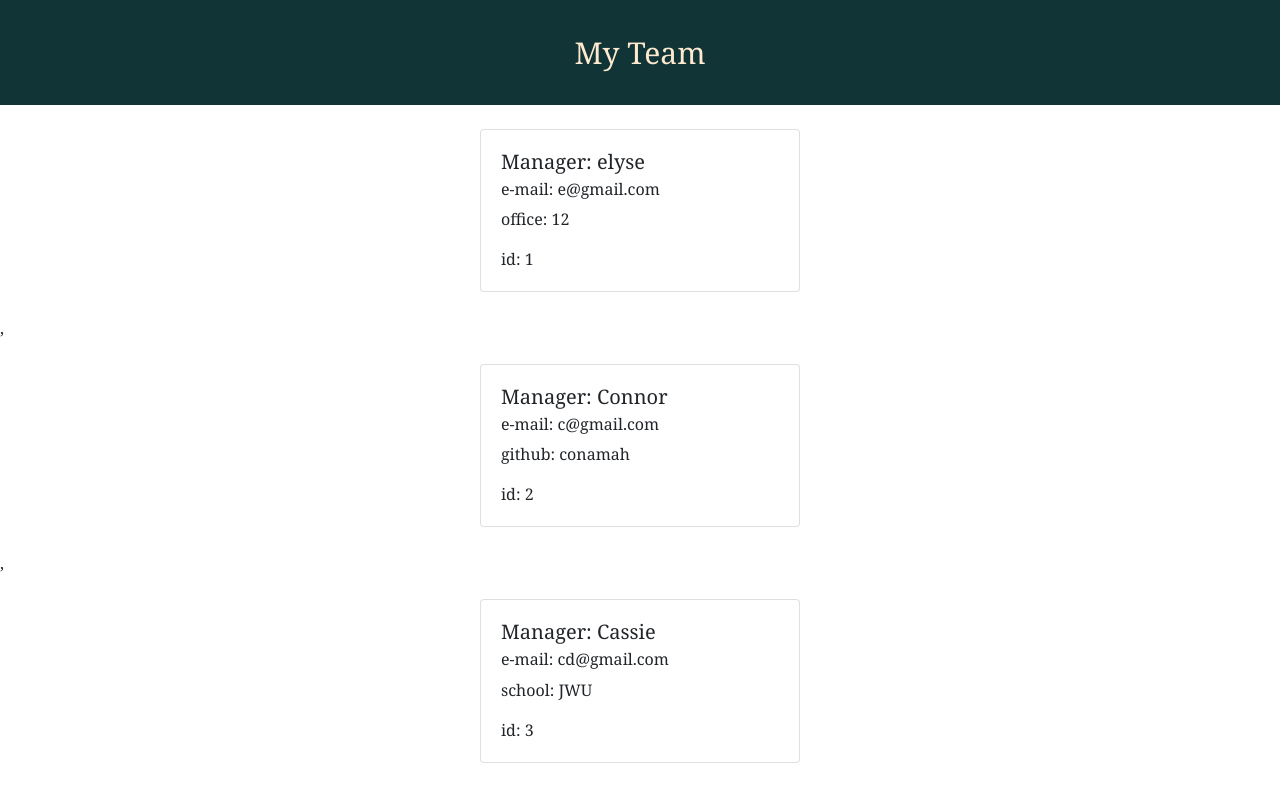
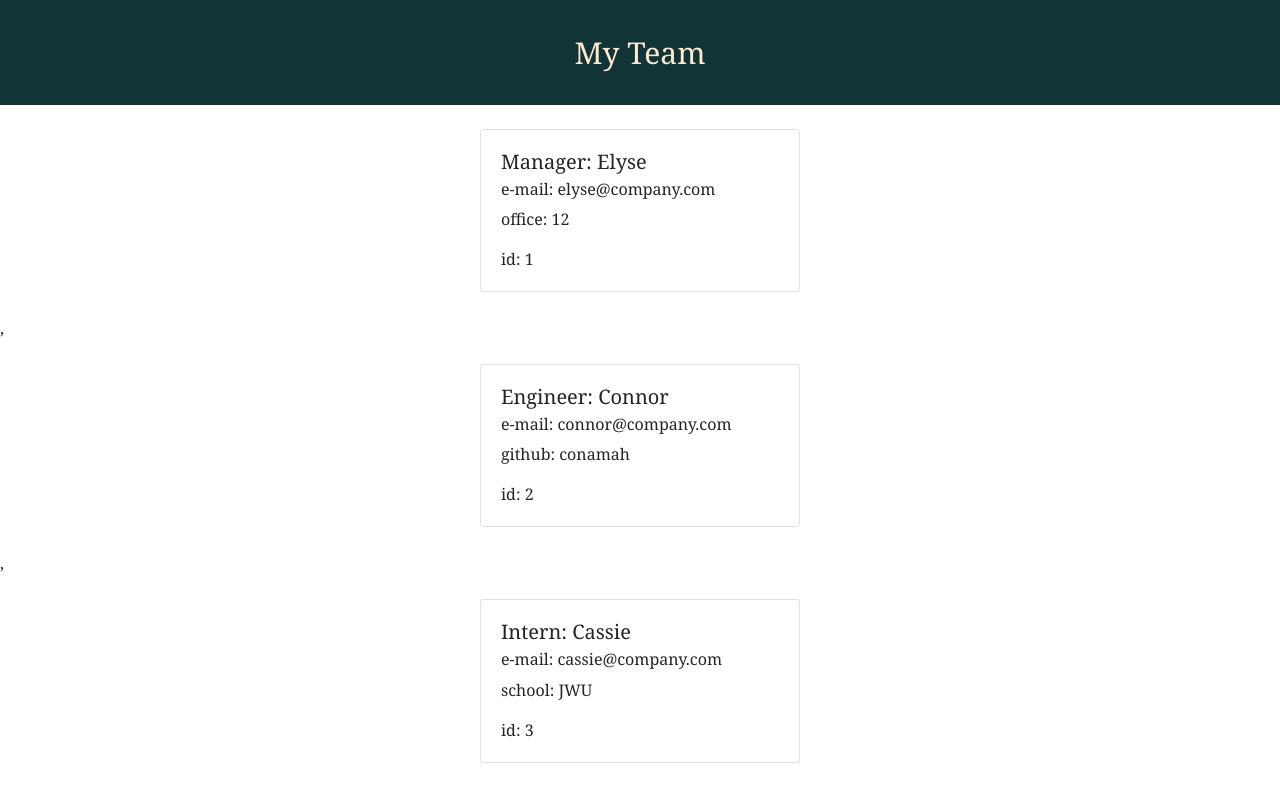
Before and after one commit to elystanz/round-up, a website: page index.html in a window 1280 px wide. Drawn offline with nearby package versions, Linux system fonts and the light colour scheme.

Commit message:
check generateHTML for bugs

```diff
--- a/index.html
+++ b/index.html
@@ -19,8 +19,8 @@
             <div class="row d-flex justify-content-center m-2">
                 <div class="card m-3" style="width: 20rem;">
                     <div class="card-body">
-                        <h5 class="card-title">Manager: elyse</h5>
-                        <h6 class="card-subtitle mb-2 email">e-mail: e@gmail.com</h6>
+                        <h5 class="card-title">Manager: Elyse</h5>
+                        <h6 class="card-subtitle mb-2 email">e-mail: elyse@company.com</h6>
                         <p class="card-text office">office: 12</p>
                         <p class="card-text id">id: 1</p>
                     </div>
@@ -29,8 +29,8 @@
             <div class="row d-flex justify-content-center m-2">
                 <div class="card m-3" style="width: 20rem;">
                     <div class="card-body">
-                        <h5 class="card-title">Manager: Connor</h5>
-                        <h6 class="card-subtitle mb-2 email">e-mail: c@gmail.com</h6>
+                        <h5 class="card-title">Engineer: Connor</h5>
+                        <h6 class="card-subtitle mb-2 email">e-mail: connor@company.com</h6>
                         <p class="card-text office">github: conamah</p>
                         <p class="card-text id">id: 2</p>
                     </div>
@@ -39,8 +39,8 @@
             <div class="row d-flex justify-content-center m-2">
                 <div class="card m-3" style="width: 20rem;">
                     <div class="card-body">
-                        <h5 class="card-title">Manager: Cassie</h5>
-                        <h6 class="card-subtitle mb-2 email">e-mail: cd@gmail.com</h6>
+                        <h5 class="card-title">Intern: Cassie</h5>
+                        <h6 class="card-subtitle mb-2 email">e-mail: cassie@company.com</h6>
                         <p class="card-text office">school: JWU</p>
                         <p class="card-text id">id: 3</p>
                     </div>
```
